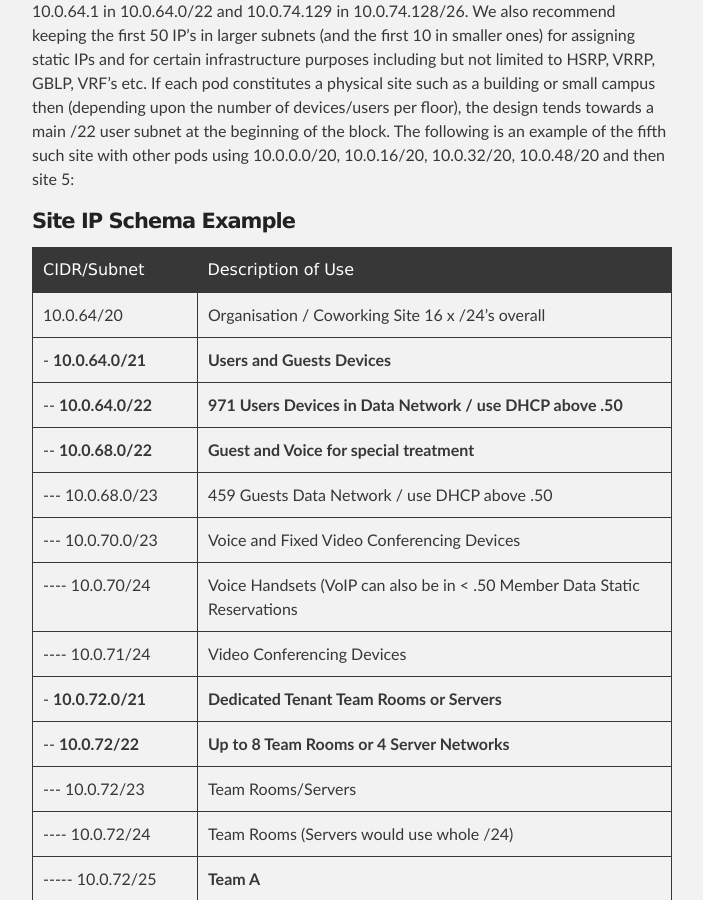
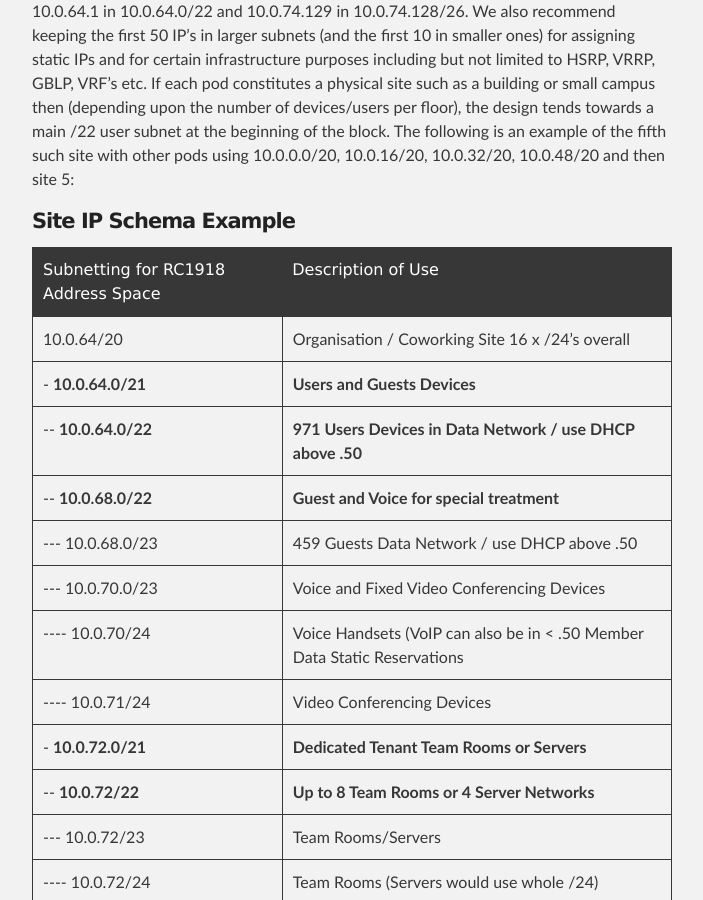
Before and after one commit to podomere/ond, a Jekyll site: the page built from ond-00001/ond-00001.md, in a window 1280 px wide and 900 px high, scrolled down 7651 px. Shown: the whole window, without its empty margins (288-991 px from the left). Built offline with Jekyll 4.4.1, drawn with Linux system fonts in a browser that asks for light colours.

Commit message:
Update ond-00001.md

```diff
--- a/ond-00001/ond-00001.md
+++ b/ond-00001/ond-00001.md
@@ -136,7 +136,7 @@ We recommend using the lowest IP address of each subnet as the default gateway e
 
 #### Site IP Schema Example
 
-|CIDR/Subnet| Description of Use |
+|Subnetting for RC1918 Address Space | Description of Use |
 | --------------------------- |:-----------------------|
 |10.0.64/20| Organisation / Coworking Site 16 x /24's overall|
 |\- **10.0.64.0/21** | **Users and Guests Devices** |
```
